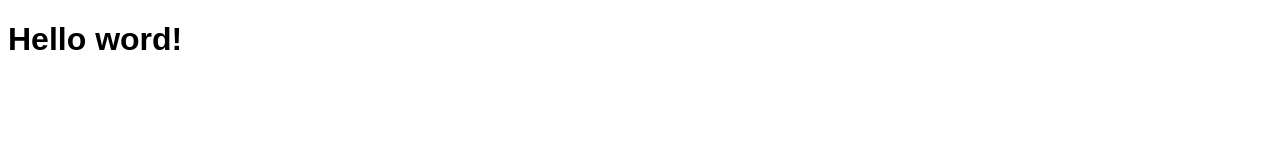
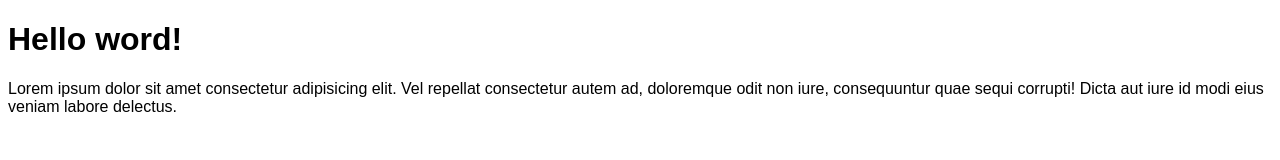
Before and after one commit to YunusMH/wpu-test-repo, a plain HTML site: page Index.html in a window 1280 px wide. Drawn offline with Linux system fonts and the light colour scheme.

Commit message:
tambah lorem

```diff
--- a/Index.html
+++ b/Index.html
@@ -14,5 +14,6 @@
 <body>
     <h1>Hello word!</h1>
     <script type="text/javascript"src="script.js"> </script>
+    <p>Lorem ipsum dolor sit amet consectetur adipisicing elit. Vel repellat consectetur autem ad, doloremque odit non iure, consequuntur quae sequi corrupti! Dicta aut iure id modi eius veniam labore delectus.</p>
 </body>
 </html>
```
